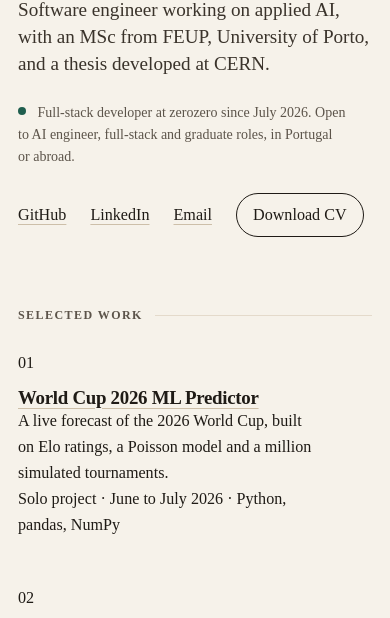
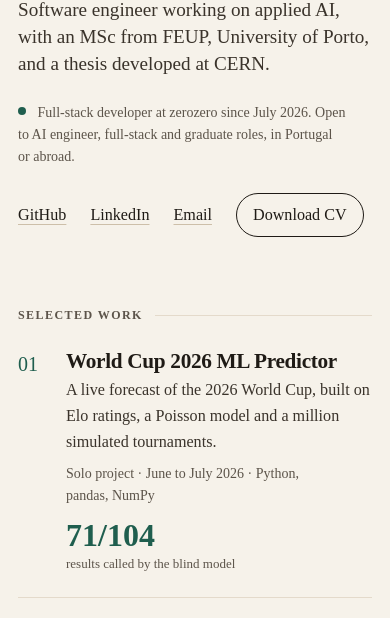
Before and after one commit to manuelcralves/manuelcralves.github.io, an Astro site: page / in a window 390 px wide. Shown: the part 226-844 px from the top of the page. Built offline with nearby package versions, Linux system fonts and the light colour scheme; Astro itself is replaced by a stand-in of ours.

Commit message:
feat: finish ProjectCard with highlight stat and design A styles
The title link is stretched over the whole card, so any click on it opens the project page. On phones the highlight moves under the text.

Co-Authored-By: Claude Opus 5 <noreply@anthropic.com>

```diff
--- a/src/components/ProjectCard.astro
+++ b/src/components/ProjectCard.astro
@@ -26,28 +26,99 @@ const number = String(index + 1).padStart(2, '0');
 		<p class="meta">{kind} · {period} · {stack.slice(0, 3).join(', ')}</p>
 	</div>
 	{
-		/*
-		TODO(Manuel) 2: when highlight exists, show highlight.value large and
-		highlight.label small underneath, aligned to the right.
-		Pattern: { highlight && ( ...the markup... ) }
-		*/
+		highlight && (
+			<div class="stat">
+				<strong>{highlight.value}</strong>
+				<span>{highlight.label}</span>
+			</div>
+		)
 	}
 </article>
 
 <style>
-	/*
-	TODO(Manuel) 3: style the card like option A of the mockup.
-	- .card: a grid with three columns (44px 1fr auto), gap var(--space-l),
-	  padding-block var(--space-l) and a 1px bottom border in var(--line)
-	- .number and the highlight value: var(--font-serif) and color var(--accent)
-	- h3: var(--font-serif) at var(--step-2); no underline on its link, only on hover
-	- .summary: color var(--ink-soft)
-	- below 640px wide, put the highlight under the body (grid-column: 2)
-	Use only the variables defined in src/styles/global.css.
-	*/
+	/* Three columns: number, text, highlight. */
 	.card {
+		position: relative;
 		display: grid;
-		gap: var(--space-s);
+		grid-template-columns: 2.75rem 1fr auto;
+		gap: var(--space-l);
 		padding-block: var(--space-l);
+		border-bottom: 1px solid var(--line);
+	}
+
+	.number {
+		padding-top: 0.2em;
+		color: var(--accent);
+		font-family: var(--font-serif);
+		font-size: 1.25rem;
+		line-height: 1;
+	}
+
+	h3 {
+		margin-bottom: var(--space-2xs);
+		font-size: var(--step-2);
+	}
+
+	h3 a {
+		text-decoration: none;
+	}
+
+	/* Stretch the title link over the whole card, so any click on it opens the project. */
+	h3 a::after {
+		content: '';
+		position: absolute;
+		inset: 0;
+	}
+
+	.card:hover h3 a {
+		color: var(--accent);
+	}
+
+	.summary {
+		color: var(--ink-soft);
+	}
+
+	.meta {
+		margin-top: var(--space-xs);
+		color: var(--muted);
+		font-size: var(--step--1);
+	}
+
+	.stat {
+		max-width: 10rem;
+		text-align: right;
+	}
+
+	.stat strong {
+		display: block;
+		color: var(--accent);
+		font-family: var(--font-serif);
+		font-size: 2rem;
+		font-weight: 600;
+		font-variant-numeric: tabular-nums;
+		line-height: 1;
+	}
+
+	.stat span {
+		display: block;
+		margin-top: var(--space-2xs);
+		color: var(--muted);
+		font-size: 0.8125rem;
+		line-height: 1.35;
+		text-wrap: balance;
+	}
+
+	/* Phones: the highlight moves under the text. */
+	@media (max-width: 40rem) {
+		.card {
+			grid-template-columns: 2rem 1fr;
+			gap: var(--space-s) var(--space-m);
+		}
+
+		.stat {
+			grid-column: 2;
+			max-width: none;
+			text-align: left;
+		}
 	}
 </style>
```
